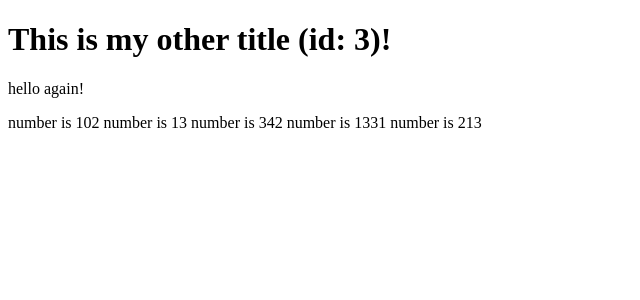
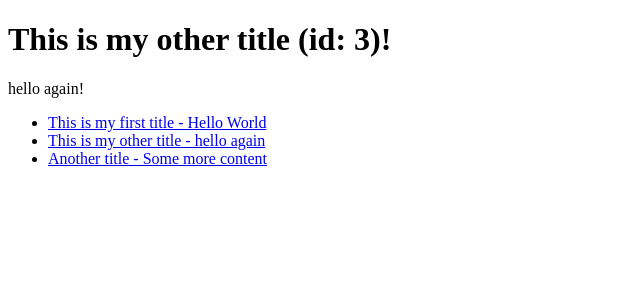
Before and after one commit to paytonharrigal/FirstDjangoProject, a Django app: page / in a window 1280 px wide. Shown: the top 300 px of the page, without its empty margins (0-640 px from the left). Run offline with Django 4.2, Linux system fonts and the light colour scheme; data comes from the database, SQL or seed files in the repository.

Commit message:
Links to Articles

```diff
--- a/Django_Project/try_django/templates/home-view.html
+++ b/Django_Project/try_django/templates/home-view.html
@@ -3,5 +3,17 @@
 {% block content %}
 <h1>{{object.title}} (id: {{id}})!</h1>
 <p>{{content}}!</p>
-<p>{{ my_list_str }}</p>
+
+<ul>
+    {% for x in object_list %}
+
+    {% if x.title  %}
+
+        <li><a href="/articles/{{ x.id }}/">{{x.title }} - {{ x.content }}</li>
+
+    {% endif %}
+
+    {% endfor %}
+</ul>
+
 {% endblock content %}
--- a/Django_Project/try_django/trydjango/views.py
+++ b/Django_Project/try_django/trydjango/views.py
@@ -12,16 +12,11 @@ random_id = random.randint(1,4)
 # from DataBase
 
 def home_view(request):
-
+    # from database
     article_obj = Article.objects.get(id=random_id)
-
-    my_list = [102,13,342,1331,213]
-    my_list_str = ""
-    for x in my_list:
-        my_list_str += f"number is {x}\n"
-
+    article_queryset = Article.objects.all()
     context = {
-        "my_list_str": my_list_str,
+        "object_list": article_queryset,
         "object": article_obj,
         "title": article_obj.title,
         "id": article_obj.id,
```
